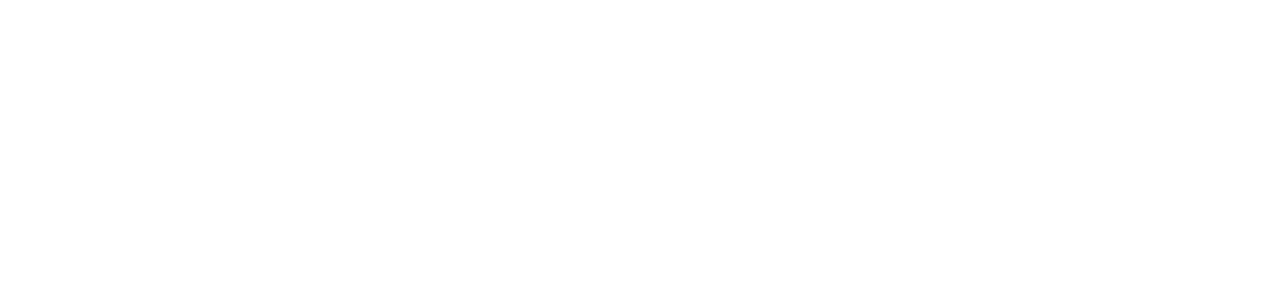
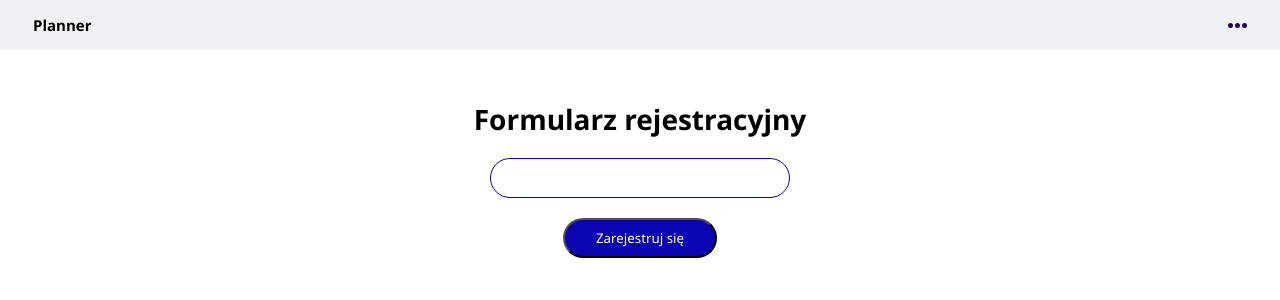
Before and after one commit to Bartlomiej95/Planner2-frontend, a React (Create React App) app: page /register in a window 1280 px wide. Before the commit this address had no page. Shown: the top 300 px of the page. Built offline with nearby package versions, Linux system fonts and the light colour scheme.

Commit message:
Added registerpage

```diff
--- a/src/App.tsx
+++ b/src/App.tsx
@@ -4,6 +4,7 @@
 import { theme } from "./theme/mainTheme";
 import { HomePage } from "./views/HomePage";
 import { LoginPage } from "./views/LoginPage";
+import { RegisterPage } from "./views/RegisterPage";
 
 function App() {
   return (
@@ -14,6 +15,7 @@
           <Routes>
             <Route path="/" element={<HomePage/>}/>
             <Route path="/login" element={<LoginPage/>}/>
+            <Route path="/register" element={<RegisterPage/>}/>
           </Routes>
         </Router>
 
--- /dev/null
+++ b/src/views/RegisterPage.tsx
@@ -0,0 +1,31 @@
+import styled from "styled-components";
+import { PrimaryBtn } from "../components/Button/Button";
+import { Heading } from "../components/Heading/Heading";
+import { Input } from "../components/Input/Input";
+import Header from "../organisms/Header/Header";
+
+const Wrapper = styled.section`
+    width: 100%;
+`;
+
+const RegisterHeading = styled(Heading)`
+    width: 80vw;
+    margin: 50px auto 20px auto;
+`;
+
+const RegisterBtn = styled(PrimaryBtn)`
+    margin-top: 20px;
+`;
+
+export const RegisterPage = () => {
+    return(
+        <Wrapper>
+            <Header />
+            <RegisterHeading>Formularz rejestracyjny</RegisterHeading>
+            <form>
+                <Input type="email"/>
+                <RegisterBtn>Zarejestruj się</RegisterBtn>
+            </form>
+        </Wrapper>
+    )
+}
```
